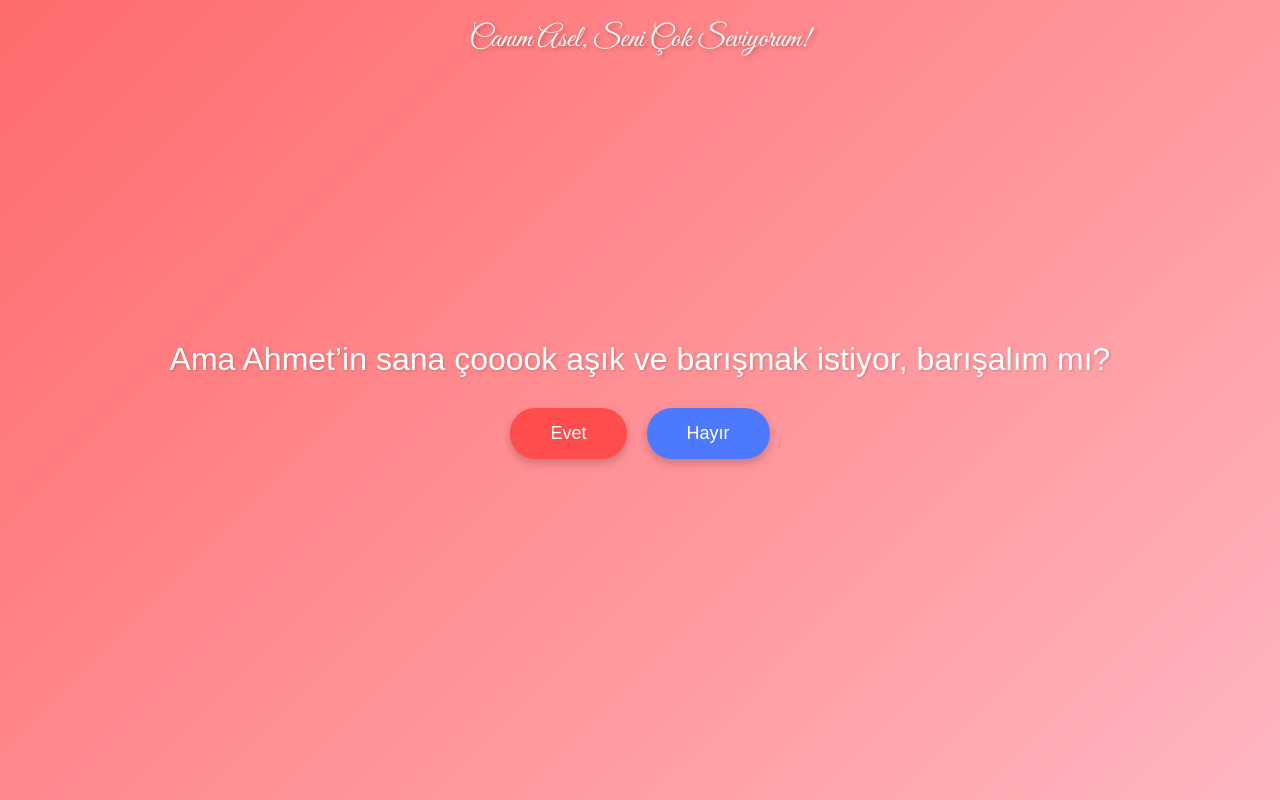
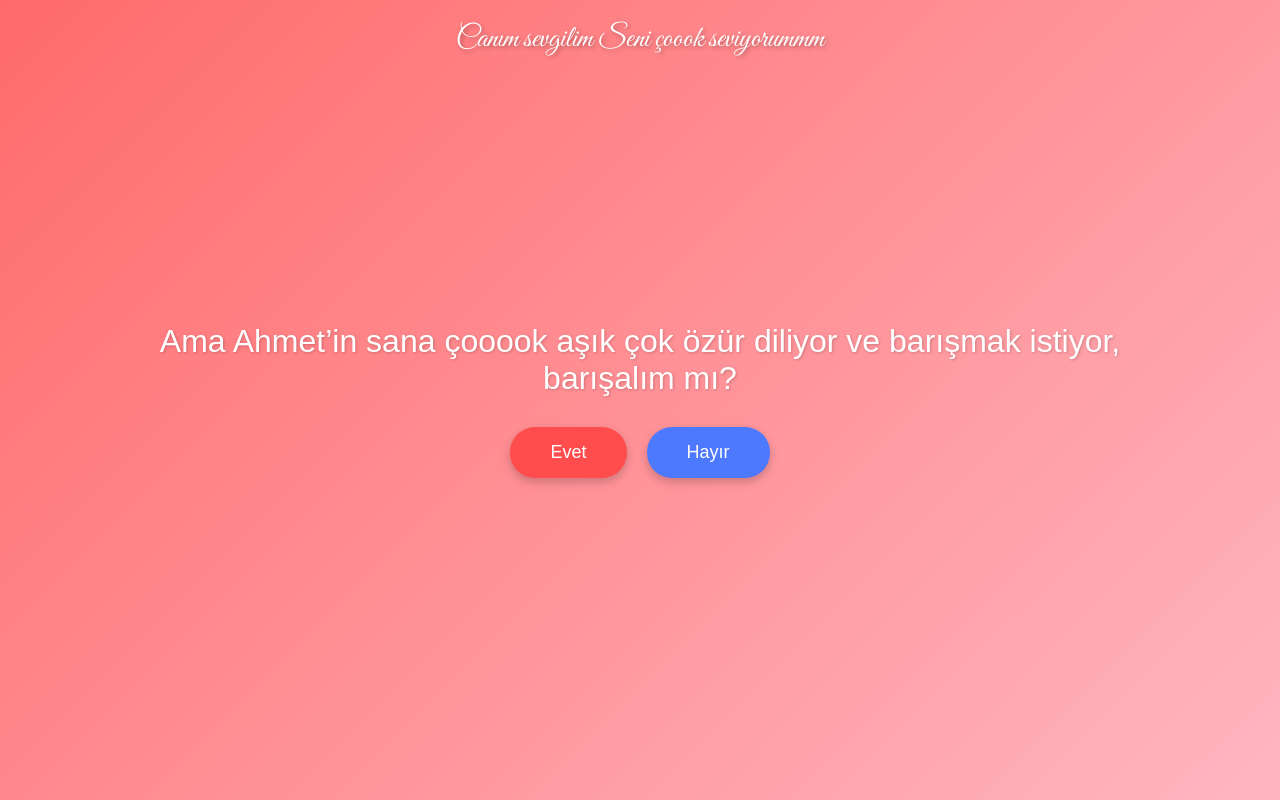
Before and after one commit to hzxlowis/aselimm, a plain HTML site: page index.html in a window 1280 px wide. Both pictures are taken after a click on the button "Evet". Drawn offline with Linux system fonts and the light colour scheme.

Commit message:
Update index.html

```diff
--- a/index.html
+++ b/index.html
@@ -3,7 +3,7 @@
 <head>
     <meta charset="UTF-8">
     <meta name="viewport" content="width=device-width, initial-scale=1.0">
-    <title>Seni Çok Seviyorum Asel!</title>
+    <title> Aselime rezervee</title>
     <style>
         body {
             display: flex;
@@ -146,12 +146,12 @@
     <link href="https://fonts.googleapis.com/css2?family=Great+Vibes&display=swap" rel="stylesheet">
 </head>
 <body>
-    <div class="header">Canım Asel, Seni Çok Seviyorum!</div>
+    <div class="header">Canım sevgilim Seni çoook seviyorummm</div>
     <div class="question" id="question1">Aşkım, sanırım küstün bana, değil mi?</div>
     <div class="buttons" id="buttons1">
         <button id="yesButton" onclick="showSecondQuestion()">Evet</button>
     </div>
-    <div class="question" id="question2" style="display: none;">Ama Ahmet’in sana çooook aşık ve barışmak istiyor, barışalım mı?</div>
+    <div class="question" id="question2" style="display: none;">Ama Ahmet’in sana çooook aşık çok özür diliyor ve barışmak istiyor, barışalım mı?</div>
     <div class="buttons" id="buttons2" style="display: none;">
         <button id="yesButton2" onclick="showResponse()">Evet</button>
         <button id="noButton" onclick="moveNoButton()">Hayır</button>
```
